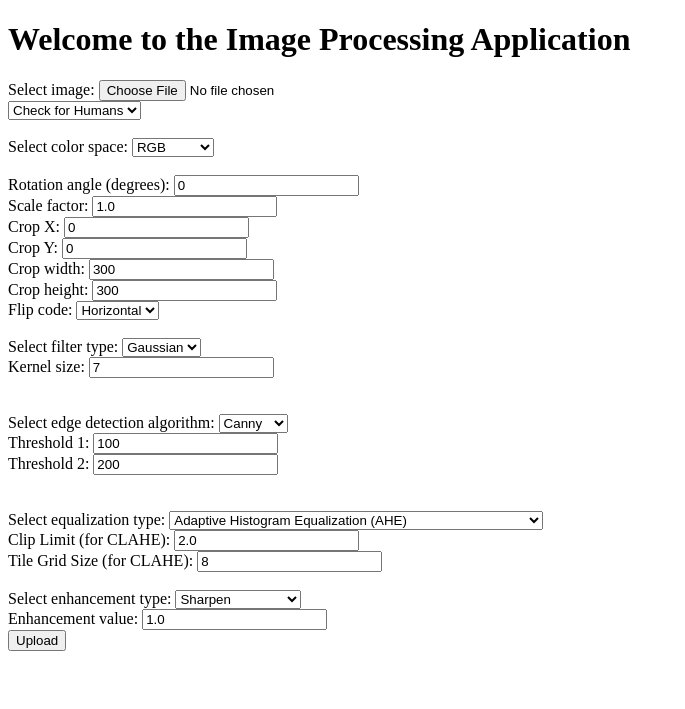
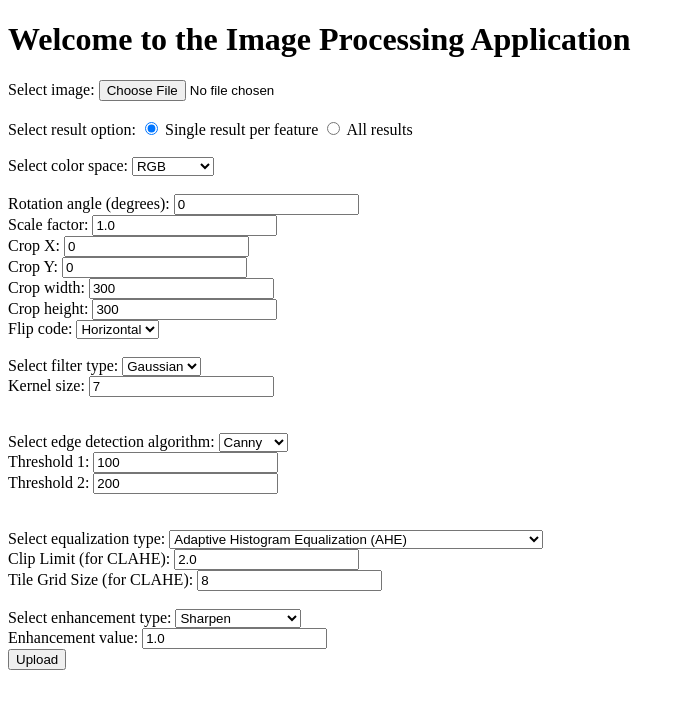
Before and after one commit to tudorandrian/image_processing, a Flask app: page / in a window 1280 px wide. Shown: the top 709 px of the page, without its empty margins (0-685 px from the left). Run offline with Flask 3, Linux system fonts and the light colour scheme.

Commit message:
refactor(proj): remove action select

```diff
--- a/main.py
+++ b/main.py
@@ -2,7 +2,7 @@ import os
 import uuid
 import cv2
 import numpy as np
-from flask import Flask, request, jsonify, render_template, redirect, url_for, send_from_directory
+from flask import Flask, request, jsonify, render_template, redirect, url_for, send_from_directory, flash
 from PIL import Image, ImageEnhance
 import torch
 from torchvision import transforms
@@ -40,10 +40,10 @@ def home():
 
 @app.route('/upload', methods=['POST'])
 def upload():
-    if 'image' not in request.files or 'action' not in request.form:
+    if 'image' not in request.files:
         return jsonify({"error": "No file part or action selected"})
     file = request.files['image']
-    action = request.form['action']
+    result_option = request.form['result_option']  # Capture the selected result option
     color_space = request.form['color_space']
     rotation_angle = request.form.get('rotation_angle', type=int, default=0)
     scale_factor = request.form.get('scale_factor', type=float, default=1.0)
@@ -74,7 +74,7 @@ def upload():
             image_path = os.path.join("uploads", filename)
         file.save(image_path)
 
-        return redirect(url_for('results', filename=filename, action=action, color_space=color_space,
+        return redirect(url_for('results', filename=filename, result_option=result_option, color_space=color_space,
                                 rotation_angle=rotation_angle, scale_factor=scale_factor,
                                 crop_x=crop_x, crop_y=crop_y, crop_width=crop_width, crop_height=crop_height,
                                 flip_code=flip_code, filter_type=filter_type, kernel_size=kernel_size,
@@ -96,70 +96,60 @@ def detect_emotions(image_path):
     # Analyze the image to detect emotions
     results = DeepFace.analyze(img_path=image_path, actions=['emotion'])
 
-    # print(results)
-    # print(type(results))
-
-    # Extract the emotion analysis results
-    # emotions = results['emotion']
-
     return results
 
 @app.route('/results')
 def results():
-    filename = request.args.get('filename')
-    action = request.args.get('action')
-    color_space = request.args.get('color_space')
-    rotation_angle = request.args.get('rotation_angle', type=int)
-    scale_factor = request.args.get('scale_factor', type=float)
-    crop_x = request.args.get('crop_x', type=int)
-    crop_y = request.args.get('crop_y', type=int)
-    crop_width = request.args.get('crop_width', type=int)
-    crop_height = request.args.get('crop_height', type=int)
-    flip_code = request.args.get('flip_code', type=int)
-    filter_type = request.args.get('filter_type')
-    kernel_size = request.args.get('kernel_size', type=int, default=7)
-    edge_algorithm = request.args.get('edge_algorithm')
-    threshold1 = request.args.get('threshold1', type=int)
-    threshold2 = request.args.get('threshold2', type=int)
-    equalization_type = request.args.get('equalization_type')
-    clip_limit = request.args.get('clip_limit', type=float)
-    tile_grid_size = request.args.get('tile_grid_size', type=int)
-    enhancement_type = request.args.get('enhancement_type')
-    enhancement_value = request.args.get('enhancement_value', type=float)
-    image_path = os.path.join("uploads", filename)
+    try:
+        filename = request.args.get('filename')
+        result_option = request.args.get('result_option')
+        color_space = request.args.get('color_space')
+        rotation_angle = request.args.get('rotation_angle', type=int)
+        scale_factor = request.args.get('scale_factor', type=float)
+        crop_x = request.args.get('crop_x', type=int)
+        crop_y = request.args.get('crop_y', type=int)
+        crop_width = request.args.get('crop_width', type=int)
+        crop_height = request.args.get('crop_height', type=int)
+        flip_code = request.args.get('flip_code', type=int)
+        filter_type = request.args.get('filter_type')
+        kernel_size = request.args.get('kernel_size', type=int, default=7)
+        edge_algorithm = request.args.get('edge_algorithm')
+        threshold1 = request.args.get('threshold1', type=int)
+        threshold2 = request.args.get('threshold2', type=int)
+        equalization_type = request.args.get('equalization_type')
+        clip_limit = request.args.get('clip_limit', type=float)
+        tile_grid_size = request.args.get('tile_grid_size', type=int)
+        enhancement_type = request.args.get('enhancement_type')
+        enhancement_value = request.args.get('enhancement_value', type=float)
+        image_path = os.path.join("uploads", filename)
 
-    processed_image_path, detected_classes, processed_image_person_path = process_image(image_path, action)
-    segmented_image_path, segmentation_metrics = segment_image(image_path, action)
+        processed_image_path, detected_classes, processed_image_person_path = process_image(image_path)
+        segmented_image_path, segmentation_metrics = segment_image(image_path)
 
+        converted_image_paths = convert_color_space(image_path, color_space, result_option)
+        transformed_image_path = transform_image(image_path, rotation_angle, scale_factor, crop_x, crop_y, crop_width, crop_height, flip_code)
+        filtered_image_paths = apply_filter(image_path, filter_type, kernel_size, result_option)
+        edge_detected_image_paths = apply_edge_detection(image_path, edge_algorithm, threshold1, threshold2, result_option)
+        equalized_image_paths = apply_histogram_equalization(image_path, equalization_type, clip_limit, tile_grid_size, result_option)
+        enhanced_image_paths = apply_image_enhancement(image_path, enhancement_type, enhancement_value, result_option)
 
-    converted_image_path = convert_color_space(image_path, color_space)
-    transformed_image_path = transform_image(image_path, rotation_angle, scale_factor, crop_x, crop_y, crop_width, crop_height, flip_code)
-    filtered_image_path = apply_filter(image_path, filter_type, kernel_size)
-    edge_detected_image_path = apply_edge_detection(image_path, edge_algorithm, threshold1, threshold2)
-    equalized_image_path = apply_histogram_equalization(image_path, equalization_type, clip_limit, tile_grid_size)
-    enhanced_image_path = apply_image_enhancement(image_path, enhancement_type, enhancement_value)
+        # Check if a person is detected and perform emotion detection
+        # emotions = []
+        if 'person' in detected_classes:
+            emotions = detect_emotions(image_path)
 
-    # Check if the segmented image file exists
-    # if not os.path.exists(segmented_image_path):
-    #     raise FileNotFoundError(f"Segmented image file not found: {segmented_image_path}")
-    #
-    # segmented_image_np = np.array(Image.open(segmented_image_path))
-    # segmentation_metrics = calculate_segmentation_metrics(segmented_image_np)
+        return render_template('results.html', filename=filename, color_space=color_space,
+                               processed_image=processed_image_path, segmented_image=segmented_image_path,
+                               converted_images=converted_image_paths, transformed_image=transformed_image_path,
+                               filtered_images=filtered_image_paths, edge_detected_images=edge_detected_image_paths,
+                               equalized_images=equalized_image_paths, enhanced_images=enhanced_image_paths,
+                               detected_classes=detected_classes, processed_image_person=processed_image_person_path,
+                               segmentation_metrics=segmentation_metrics, emotions=emotions)
+    except ValueError as e:
+        flash(str(e))
+        return redirect(url_for('index'))
 
-    # Check if a person is detected and perform emotion detection
-    # emotions = []
-    if 'person' in detected_classes:
-        emotions = detect_emotions(image_path)
-
-    return render_template('results.html', filename=filename, action=action, color_space=color_space,
-                           processed_image=processed_image_path, segmented_image=segmented_image_path,
-                           converted_image=converted_image_path, transformed_image=transformed_image_path,
-                           filtered_image=filtered_image_path, edge_detected_image=edge_detected_image_path,
-                           equalized_image=equalized_image_path, enhanced_image=enhanced_image_path,
-                           detected_classes=detected_classes, processed_image_person=processed_image_person_path,
-                           segmentation_metrics=segmentation_metrics, emotions=emotions)
-
-def process_image(image_path, action):
+def process_image(image_path):
     image = Image.open(image_path)
     results = object_detection_model(image_path)
     image_np = np.array(image)
@@ -207,7 +197,7 @@ def process_image(image_path, action):
 
     return processed_image_filename, list(set(detected_classes)), processed_image_person_filename
 
-def segment_image(image_path, action):
+def segment_image(image_path):
     image = Image.open(image_path)
     image_tensor = preprocess(image).unsqueeze(0)
     with torch.no_grad():
@@ -247,21 +237,40 @@ def segment_image(image_path, action):
 
     return segmented_image_filename, segmentation_metrics
 
-def convert_color_space(image_path, color_space):
+def convert_color_space(image_path, color_space, result_option):
     image = cv2.imread(image_path)
-    if color_space == 'HSV':
-        converted_image = cv2.cvtColor(image, cv2.COLOR_BGR2HSV)
-    elif color_space == 'LAB':
-        converted_image = cv2.cvtColor(image, cv2.COLOR_BGR2LAB)
-    elif color_space == 'GRAY':
-        converted_image = cv2.cvtColor(image, cv2.COLOR_BGR2GRAY)
+    results = []
+
+    if result_option == 'all':
+        # Return all color space conversions
+        color_spaces = ['HSV', 'LAB', 'GRAY']
+        for cs in color_spaces:
+            if cs == 'HSV':
+                converted_image = cv2.cvtColor(image, cv2.COLOR_BGR2HSV)
+            elif cs == 'LAB':
+                converted_image = cv2.cvtColor(image, cv2.COLOR_BGR2LAB)
+            elif cs == 'GRAY':
+                converted_image = cv2.cvtColor(image, cv2.COLOR_BGR2GRAY)
+            converted_image_filename = f"converted_{cs}_{os.path.basename(image_path)}"
+            converted_image_path = os.path.join("uploads", converted_image_filename)
+            cv2.imwrite(converted_image_path, converted_image)
+            results.append(converted_image_filename)
     else:
-        converted_image = image
-    converted_image_filename = f"converted_{os.path.basename(image_path)}"
-    converted_image_path = os.path.join("uploads", converted_image_filename)
-    cv2.imwrite(converted_image_path, converted_image)
-    print(f"Converted image saved at: {converted_image_path} with color space: {color_space}")
-    return converted_image_filename
+        # Return single color space conversion
+        if color_space == 'HSV':
+            converted_image = cv2.cvtColor(image, cv2.COLOR_BGR2HSV)
+        elif color_space == 'LAB':
+            converted_image = cv2.cvtColor(image, cv2.COLOR_BGR2LAB)
+        elif color_space == 'GRAY':
+            converted_image = cv2.cvtColor(image, cv2.COLOR_BGR2GRAY)
+        else:
+            converted_image = image
+        converted_image_filename = f"converted_{os.path.basename(image_path)}"
+        converted_image_path = os.path.join("uploads", converted_image_filename)
+        cv2.imwrite(converted_image_path, converted_image)
+        results.append(converted_image_filename)
+
+    return results
 
 def transform_image(image_path, rotation_angle, scale_factor, crop_x, crop_y, crop_width, crop_height, flip_code):
     image = cv2.imread(image_path)
@@ -282,103 +291,160 @@ def transform_image(image_path, rotation_angle, scale_factor, crop_x, crop_y, cr
     print(f"Transformed image saved at: {transformed_image_path}")
     return transformed_image_filename
 
-def apply_filter(image_path, filter_type, kernel_size):
-    # Read the image using OpenCV
+def apply_filter(image_path, filter_type, kernel_size, result_option):
     image = cv2.imread(image_path)
+    results = []
 
+    if result_option == 'all':
+        # Return all filter types
+        filter_types = ['gaussian', 'median']
+        for ft in filter_types:
+            if ft == 'gaussian':
+                filtered_image = cv2.GaussianBlur(image, (kernel_size, kernel_size), 0)
+            elif ft == 'median':
+                filtered_image = cv2.medianBlur(image, kernel_size)
+            filtered_image_filename = f"filtered_{ft}_{os.path.basename(image_path)}"
+            filtered_image_path = os.path.join("uploads", filtered_image_filename)
+            cv2.imwrite(filtered_image_path, filtered_image)
+            results.append(filtered_image_filename)
+    else:
+        # Return single filter type
+        if filter_type == 'gaussian':
+            filtered_image = cv2.GaussianBlur(image, (kernel_size, kernel_size), 0)
+        elif filter_type == 'median':
+            filtered_image = cv2.medianBlur(image, kernel_size)
+        else:
+            filtered_image = image
+        filtered_image_filename = f"filtered_{os.path.basename(image_path)}"
+        filtered_image_path = os.path.join("uploads", filtered_image_filename)
+        cv2.imwrite(filtered_image_path, filtered_image)
+        results.append(filtered_image_filename)
 
-    # Ensure kernel size is odd and greater than 1
-    if kernel_size % 2 == 0 or kernel_size <= 1:
-        raise ValueError("Kernel size must be an odd number and greater than 1")
+    return results
 
-    # Apply the selected filter
-    if filter_type == 'gaussian':
-        filtered_image = cv2.GaussianBlur(image, (kernel_size, kernel_size), 0)
-    elif filter_type == 'median':
-        filtered_image = cv2.medianBlur(image, kernel_size)
+def apply_edge_detection(image_path, edge_algorithm, threshold1, threshold2, result_option):
+    image = cv2.imread(image_path, cv2.IMREAD_GRAYSCALE)
+    results = []
+
+    if result_option == 'all':
+        # Return all edge detection algorithms
+        edge_algorithms = ['canny', 'sobel', 'scharr', 'roberts', 'log']
+        for ea in edge_algorithms:
+            if ea == 'canny':
+                edges = cv2.Canny(image, threshold1, threshold2)
+            elif ea == 'sobel':
+                edges = cv2.Sobel(image, cv2.CV_64F, 1, 0, ksize=5)
+            elif ea == 'scharr':
+                edges = cv2.Scharr(image, cv2.CV_64F, 1, 0)
+            elif ea == 'roberts':
+                kernel = np.array([[1, 0], [0, -1]], dtype=np.float32)
+                edges = cv2.filter2D(image, -1, kernel)
+            elif ea == 'log':
+                edges = cv2.Laplacian(image, cv2.CV_64F)
+            edge_detected_image_filename = f"edge_detected_{ea}_{os.path.basename(image_path)}"
+            edge_detected_image_path = os.path.join("uploads", edge_detected_image_filename)
+            cv2.imwrite(edge_detected_image_path, edges)
+            results.append(edge_detected_image_filename)
     else:
-        filtered_image = image
+        # Return single edge detection algorithm
+        if edge_algorithm == 'canny':
+            edges = cv2.Canny(image, threshold1, threshold2)
+        elif edge_algorithm == 'sobel':
+            edges = cv2.Sobel(image, cv2.CV_64F, 1, 0, ksize=5)
+        elif edge_algorithm == 'scharr':
+            edges = cv2.Scharr(image, cv2.CV_64F, 1, 0)
+        elif edge_algorithm == 'roberts':
+            kernel = np.array([[1, 0], [0, -1]], dtype=np.float32)
+            edges = cv2.filter2D(image, -1, kernel)
+        elif edge_algorithm == 'log':
+            edges = cv2.Laplacian(image, cv2.CV_64F)
+        else:
+            edges = image
+        edge_detected_image_filename = f"edge_detected_{os.path.basename(image_path)}"
+        edge_detected_image_path = os.path.join("uploads", edge_detected_image_filename)
+        cv2.imwrite(edge_detected_image_path, edges)
+        results.append(edge_detected_image_filename)
 
-    # Save the filtered image
-    filtered_image_filename = f"filtered_{os.path.basename(image_path)}"
-    filtered_image_path = os.path.join("uploads", filtered_image_filename)
-    cv2.imwrite(filtered_image_path, filtered_image)
+    return results
 
-    return filtered_image_filename
+def apply_histogram_equalization(image_path, equalization_type, clip_limit, tile_grid_size, result_option):
+    image = cv2.imread(image_path, cv2.IMREAD_GRAYSCALE)
+    results = []
 
-def apply_edge_detection(image_path, edge_algorithm, threshold1, threshold2):
-    # Read the image using OpenCV
-    image = cv2.imread(image_path, cv2.IMREAD_GRAYSCALE)
+    if result_option == 'all':
+        # Return all equalization types
+        equalization_types = ['ahe', 'clahe']
+        for et in equalization_types:
+            if et == 'ahe':
+                equalized_image = cv2.equalizeHist(image)
+            elif et == 'clahe':
+                clahe = cv2.createCLAHE(clipLimit=clip_limit, tileGridSize=(tile_grid_size, tile_grid_size))
+                equalized_image = clahe.apply(image)
+            equalized_image_filename = f"equalized_{et}_{os.path.basename(image_path)}"
+            equalized_image_path = os.path.join("uploads", equalized_image_filename)
+            cv2.imwrite(equalized_image_path, equalized_image)
+            results.append(equalized_image_filename)
+    else:
+        # Return single equalization type
+        if equalization_type == 'ahe':
+            equalized_image = cv2.equalizeHist(image)
+        elif equalization_type == 'clahe':
+            clahe = cv2.createCLAHE(clipLimit=clip_limit, tileGridSize=(tile_grid_size, tile_grid_size))
+            equalized_image = clahe.apply(image)
+        else:
+            equalized_image = image
+        equalized_image_filename = f"equalized_{os.path.basename(image_path)}"
+        equalized_image_path = os.path.join("uploads", equalized_image_filename)
+        cv2.imwrite(equalized_image_path, equalized_image)
+        results.append(equalized_image_filename)
 
-    # Apply the selected edge detection algorithm
-    if edge_algorithm == 'canny':
-        edges = cv2.Canny(image, threshold1, threshold2)
-    elif edge_algorithm == 'sobel':
-        edges = cv2.Sobel(image, cv2.CV_64F, 1, 0, ksize=5)
-    elif edge_algorithm == 'scharr':
-        edges = cv2.Scharr(image, cv2.CV_64F, 1, 0)
-    elif edge_algorithm == 'roberts':
-        kernel = np.array([[1, 0], [0, -1]], dtype=np.float32)
-        edges = cv2.filter2D(image, -1, kernel)
-    elif edge_algorithm == 'log':
-        edges = cv2.Laplacian(image, cv2.CV_64F)
+    return results
+
+def apply_image_enhancement(image_path, enhancement_type, enhancement_value, result_option):
+    image = Image.open(image_path)
+    results = []
+
+    if result_option == 'all':
+        # Return all enhancement types
+        enhancement_types = ['sharpen', 'denoise', 'brightness', 'contrast']
+        for et in enhancement_types:
+            if et == 'sharpen':
+                enhancer = ImageEnhance.Sharpness(image)
+            elif et == 'denoise':
+                enhancer = ImageEnhance.Sharpness(image)  # Placeholder, use actual denoising method
+            elif et == 'brightness':
+                enhancer = ImageEnhance.Brightness(image)
+            elif et == 'contrast':
+                enhancer = ImageEnhance.Contrast(image)
+            enhanced_image = enhancer.enhance(enhancement_value)
+            enhanced_image_filename = f"enhanced_{et}_{os.path.basename(image_path)}"
+            enhanced_image_path = os.path.join("uploads", enhanced_image_filename)
+            enhanced_image.save(enhanced_image_path)
+            results.append(enhanced_image_filename)
     else:
-        edges = image
+        # Return single enhancement type
+        if enhancement_type == 'sharpen':
+            enhancer = ImageEnhance.Sharpness(image)
+        elif enhancement_type == 'denoise':
+            enhancer = ImageEnhance.Sharpness(image)  # Placeholder, use actual denoising method
+        elif enhancement_type == 'brightness':
+            enhancer = ImageEnhance.Brightness(image)
+        elif enhancement_type == 'contrast':
+            enhancer = ImageEnhance.Contrast(image)
+        else:
+            enhancer = None
 
-    # Save the edge-detected image
-    edge_detected_image_filename = f"edge_detected_{os.path.basename(image_path)}"
-    edge_detected_image_path = os.path.join("uploads", edge_detected_image_filename)
-    cv2.imwrite(edge_detected_image_path, edges)
+        if enhancer:
+            enhanced_image = enhancer.enhance(enhancement_value)
+        else:
+            enhanced_image = image
 
-    return edge_detected_image_filename
+        enhanced_image_filename = f"enhanced_{os.path.basename(image_path)}"
+        enhanced_image_path = os.path.join("uploads", enhanced_image_filename)
+        enhanced_image.save(enhanced_image_path)
+        results.append(enhanced_image_filename)
 
-def apply_histogram_equalization(image_path, equalization_type, clip_limit, tile_grid_size):
-    # Read the image using OpenCV
-    image = cv2.imread(image_path, cv2.IMREAD_GRAYSCALE)
-
-    # Apply the selected histogram equalization method
-    if equalization_type == 'ahe':
-        equalized_image = cv2.equalizeHist(image)
-    elif equalization_type == 'clahe':
-        clahe = cv2.createCLAHE(clipLimit=clip_limit, tileGridSize=(tile_grid_size, tile_grid_size))
-        equalized_image = clahe.apply(image)
-    else:
-        equalized_image = image
-
-    # Save the equalized image
-    equalized_image_filename = f"equalized_{os.path.basename(image_path)}"
-    equalized_image_path = os.path.join("uploads", equalized_image_filename)
-    cv2.imwrite(equalized_image_path, equalized_image)
-
-    return equalized_image_filename
-
-def apply_image_enhancement(image_path, enhancement_type, enhancement_value):
-    # Read the image using PIL
-    image = Image.open(image_path)
-
-    # Apply the selected enhancement method
-    if enhancement_type == 'sharpen':
-        enhancer = ImageEnhance.Sharpness(image)
-    elif enhancement_type == 'denoise':
-        enhancer = ImageEnhance.Sharpness(image)  # Placeholder, use actual denoising method
-    elif enhancement_type == 'brightness':
-        enhancer = ImageEnhance.Brightness(image)
-    elif enhancement_type == 'contrast':
-        enhancer = ImageEnhance.Contrast(image)
-    else:
-        enhancer = None
-
-    if enhancer:
-        enhanced_image = enhancer.enhance(enhancement_value)
-    else:
-        enhanced_image = image
-
-    # Save the enhanced image
-    enhanced_image_filename = f"enhanced_{os.path.basename(image_path)}"
-    enhanced_image_path = os.path.join("uploads", enhanced_image_filename)
-    enhanced_image.save(enhanced_image_path)
-
-    return enhanced_image_filename
+    return results
 
 # Function to calculate segmentation metrics
 def calculate_segmentation_metrics(segmented_image_np):
--- a/templates/index.html
+++ b/templates/index.html
@@ -17,16 +17,13 @@
         <label for="image">Select image:</label>
         <input type="file" name="image" id="image" required>
         <br>
-        <!-- Dropdown menu for selecting an action -->
-        <label>
-            <select name="action" required>
-                <option value="humans">Check for Humans</option>
-                <option value="animals">Check for Animals</option>
-                <option value="fruits">Check for Fruits</option>
-                <option value="cars">Check for Cars</option>
-                <option value="trees">Check for Trees</option>
-            </select>
-        </label>
+        <br>
+        <!-- Add radio buttons for result selection -->
+        <label for="result_option">Select result option:</label>
+        <input type="radio" id="single_result" name="result_option" value="single" checked>
+        <label for="single_result">Single result per feature</label>
+        <input type="radio" id="all_results" name="result_option" value="all">
+        <label for="all_results">All results</label>
         <br>
         <br>
         <label for="color_space">Select color space:</label>
```
Also changed, not shown: templates/results.html (+41 -15 lines).
